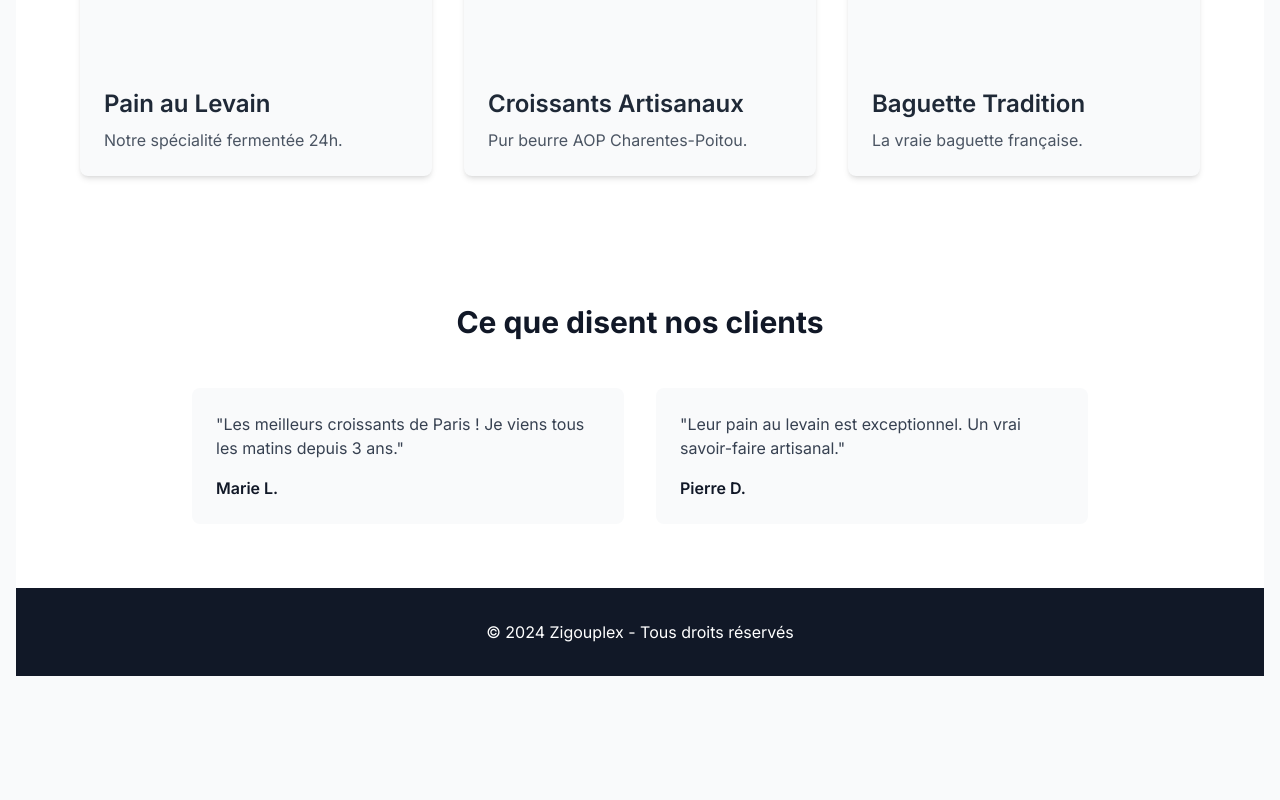
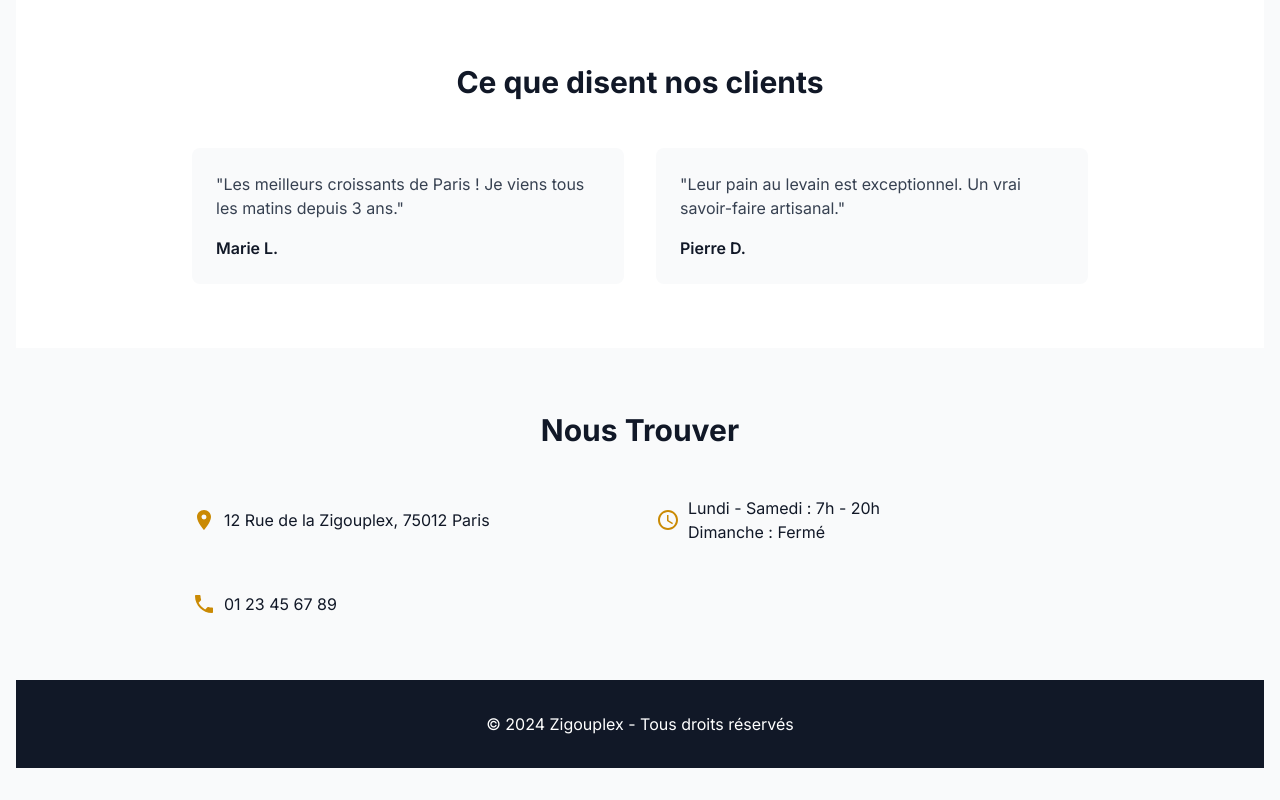
Before and after one commit to Misokka/projet_seo_zigouplex, a Next.js app: page / in a window 1280 px wide. Shown: the part 1460-2260 px from the top of the page. Before the commit the page ends 2168 px from the top, so only its background shows below. Built offline with nearby package versions, Linux system fonts and the light colour scheme.

Commit message:
fix robot.txt

```diff
--- a/app/components/About.tsx
+++ b/app/components/About.tsx
@@ -1,6 +1,6 @@
 export default function About() {
   return (
-    <section className="py-16 px-4 bg-white">
+    <section id="about" className="py-16 px-4 bg-white">
       <div className="max-w-4xl mx-auto">
         <h2 className="text-3xl font-bold mb-8 text-center">Notre Histoire</h2>
         <p className="text-lg text-gray-700 leading-relaxed">
--- a/app/components/Contact.tsx
+++ b/app/components/Contact.tsx
@@ -1,39 +1,39 @@
-// import { MapPin, Clock, Phone } from '@heroicons/react/24/outline'
-// import Image from 'next/image'
+import { MdLocationOn } from 'react-icons/md';
+import { MdAccessTime } from 'react-icons/md';
+import { MdPhone } from 'react-icons/md';
+import Image from 'next/image'
 
-// export default function Contact() {
-//   return (
-//     <section className="py-16 px-4 bg-gray-50">
-//       <div className="max-w-4xl mx-auto">
-//         <h3 className="text-3xl font-bold mb-12 text-center">Nous Trouver</h3>
-//         <div className="grid grid-cols-1 md:grid-cols-2 gap-8">
-//           <div>
-//             <div className="flex items-center mb-4">
-//               <MapPin className="h-6 w-6 text-yellow-600 mr-2" />
-//               <p>123 Rue de la Boulangerie, 75001 Paris</p>
-//             </div>
-//             <div className="flex items-center mb-4">
-//               <Clock className="h-6 w-6 text-yellow-600 mr-2" />
-//               <div>
-//                 <p>Lundi - Samedi : 7h - 20h</p>
-//                 <p>Dimanche : Fermé</p>
-//               </div>
-//             </div>
-//             <div className="flex items-center">
-//               <Phone className="h-6 w-6 text-yellow-600 mr-2" />
-//               <p>01 23 45 67 89</p>
-//             </div>
-//           </div>
-//           <div className="h-64 relative">
-//             <Image
-//               src="/images/map.jpg"
-//               alt="Carte localisation Zigouplex Paris"
-//               fill
-//               className="object-cover rounded-lg"
-//             />
-//           </div>
-//         </div>
-//       </div>
-//     </section>
-//   )
-// }
+export default function Contact() {
+    return (
+        <section id="contact" className="py-16 px-4 bg-gray-50">
+            <div className="max-w-4xl mx-auto">
+                <h3 className="text-3xl font-bold mb-12 text-center">Nous Trouver</h3>
+                <div className="grid grid-cols-1 md:grid-cols-2 gap-8">
+                    <div className="flex items-center mb-4">
+                        <MdLocationOn className="h-6 w-6 text-yellow-600 mr-2" />
+                        <p>12 Rue de la Zigouplex, 75012 Paris</p>
+                    </div>
+                    <div className="flex items-center mb-4">
+                        <MdAccessTime className="h-6 w-6 text-yellow-600 mr-2" />
+                        <div>
+                            <p>Lundi - Samedi : 7h - 20h</p>
+                            <p>Dimanche : Fermé</p>
+                        </div>
+                    </div>
+                    <div className="flex items-center">
+                        <MdPhone className="h-6 w-6 text-yellow-600 mr-2" />
+                        <p>01 23 45 67 89</p>
+                    </div>
+                    {/* <div className="h-64 relative">
+                        <Image
+                            src="/images/map.jpg"
+                            alt="Carte localisation Zigouplex Paris"
+                            fill
+                            className="object-cover rounded-lg"
+                        />
+                    </div> */}
+                </div>
+            </div>
+        </section>
+    )
+}
--- a/app/components/Hero.tsx
+++ b/app/components/Hero.tsx
@@ -4,7 +4,7 @@ import Image from 'next/image';
 
 export default function Hero() {
   return (
-    <section className="relative h-screen bg-gradient-to-br from-yellow-100 via-yellow-200 to-yellow-300 flex items-center justify-center">
+    <section id="home" className="relative h-[70vh] bg-gradient-to-br from-yellow-100 via-yellow-200 to-yellow-300 flex items-center justify-center">
       {/* <Image
         src="/images/bakery-hero.jpg"
         alt="Boulangerie Zigouplex"
--- a/app/page.tsx
+++ b/app/page.tsx
@@ -2,7 +2,7 @@ import Hero from './components/Hero'
 import About from './components/About'
 import Products from './components/Products'
 import Testimonials from './components/Testimonials'
-// import Contact from './components/Contact'
+import Contact from './components/Contact'
 import Footer from './components/Footer'
 import './globals.css'
 
@@ -13,7 +13,7 @@ export default function Home() {
       <About />
       <Products />
       <Testimonials />
-      {/* <Contact /> */}
+      <Contact />
       <Footer />
     </main>
   )
--- a/next-sitemap.config.js
+++ b/next-sitemap.config.js
@@ -1,4 +1,4 @@
 module.exports = {
-    siteUrl: 'https://projet-seo-zigouplex-misokkas-projects.vercel.app',
+    siteUrl: 'https://zigouplex.site',
     generateRobotsTxt: true,
   };
--- a/package.json
+++ b/package.json
@@ -13,7 +13,8 @@
     "next": "^15.0.3",
     "next-sitemap": "^4.2.3",
     "react": "18.2.0",
-    "react-dom": "18.2.0"
+    "react-dom": "18.2.0",
+    "react-icons": "^5.3.0"
   },
   "devDependencies": {
     "@types/node": "20.10.5",
```
Also changed, not shown: public/robots.txt, 1 other file (tests, documents, lock files or other folders).
